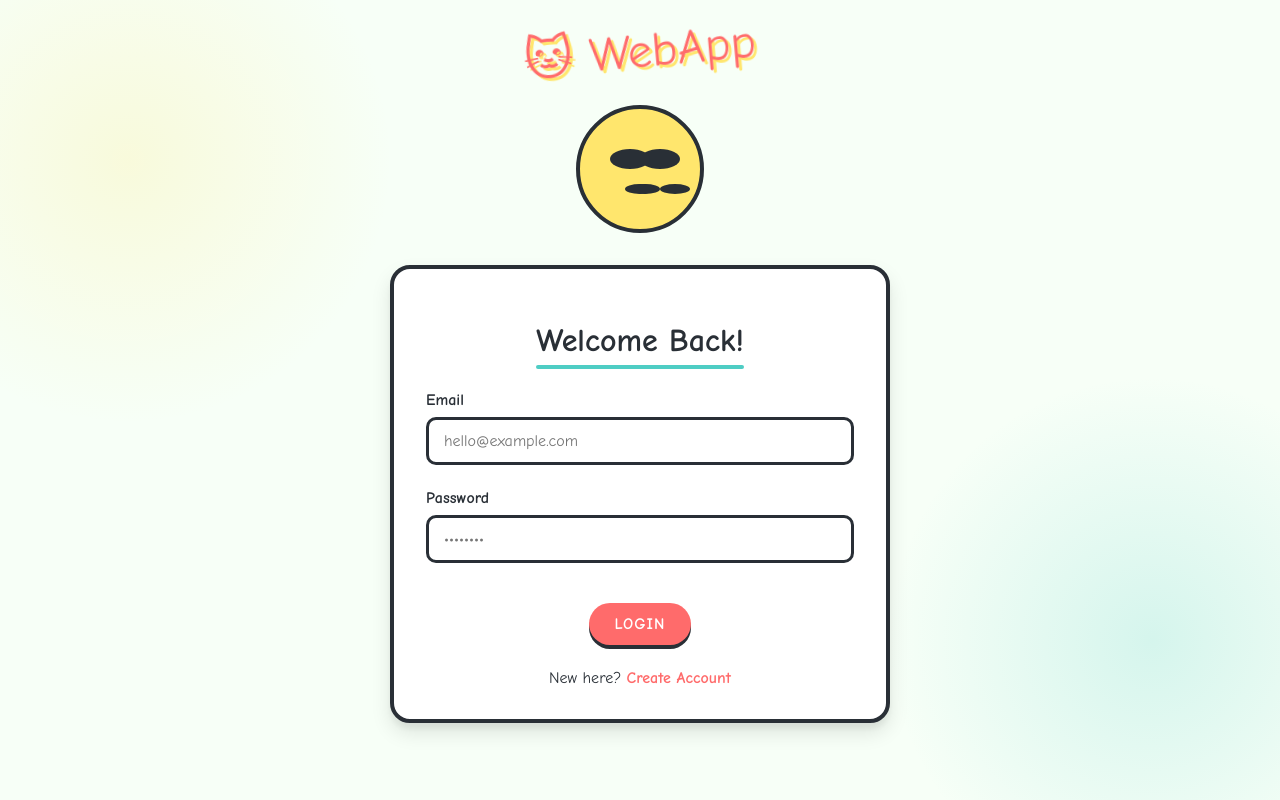
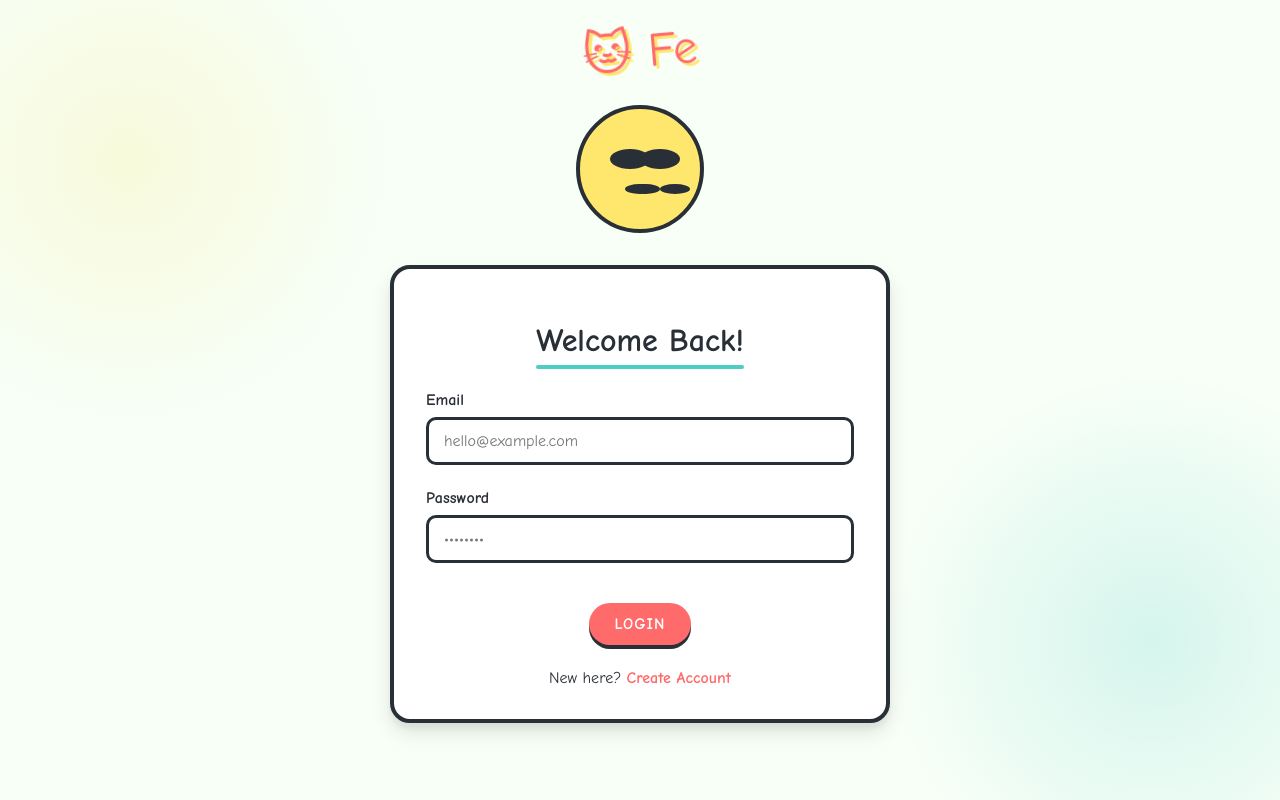
Before and after one commit to f3rym/webApp, a plain HTML site: page frontend/index.html in a window 1280 px wide. Drawn offline with nearby package versions, Linux system fonts and the light colour scheme.

Commit message:
NEW: feature

```diff
--- a/frontend/index.html
+++ b/frontend/index.html
@@ -3,7 +3,7 @@
 <head>
     <meta charset="UTF-8">
     <meta name="viewport" content="width=device-width, initial-scale=1.0">
-    <title>Cartoon WebApp</title>
+    <title>App</title>
     <link href="https://fonts.googleapis.com/css2?family=Comic+Neue:wght@400;700&display=swap" rel="stylesheet">
     <script src="https://cdn.jsdelivr.net/npm/vue@2.6.14/dist/vue.js"></script>
     <script src="https://unpkg.com/axios/dist/axios.min.js"></script>
@@ -195,7 +195,7 @@
 </head>
 <body>
     <div id="app">
-        <div class="logo">🐱 WebApp</div>
+        <div class="logo">🐱 Fe</div>
 
         <div v-if="!token">
             <div class="character"></div>
```
